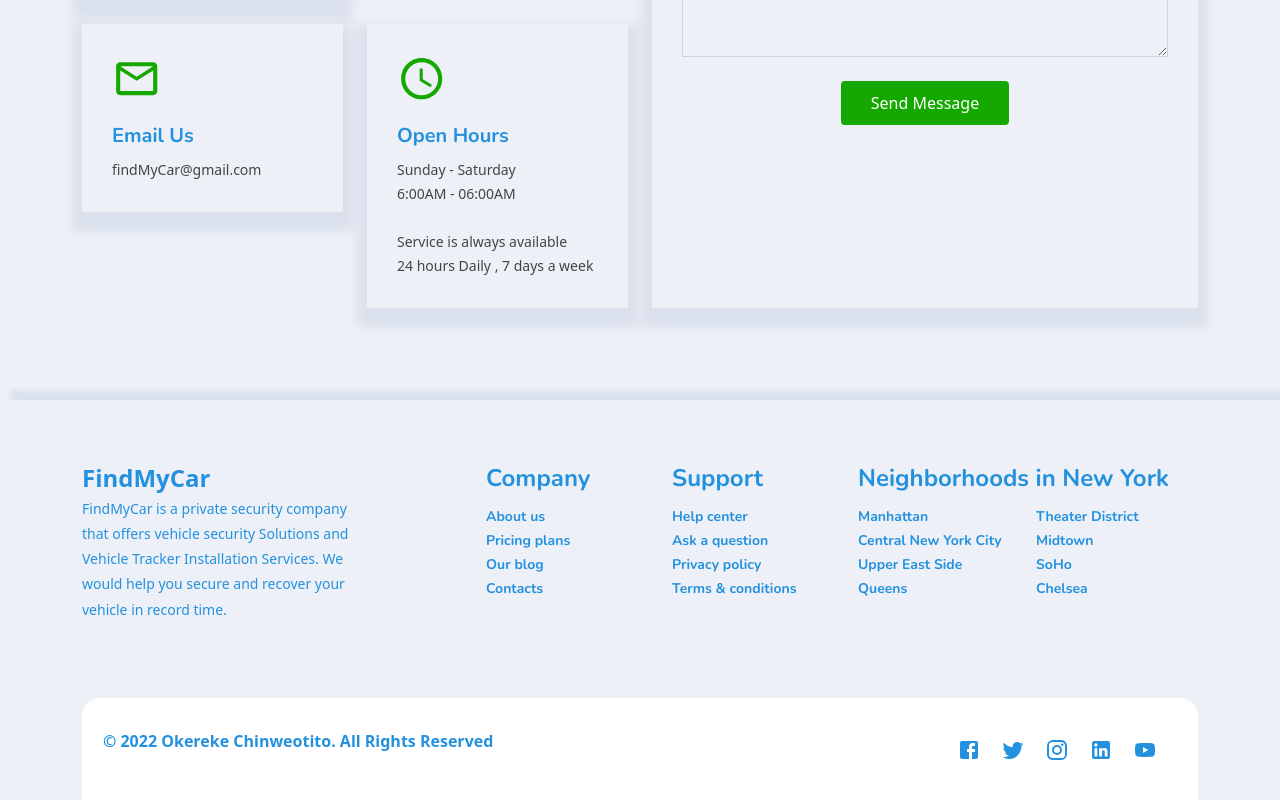
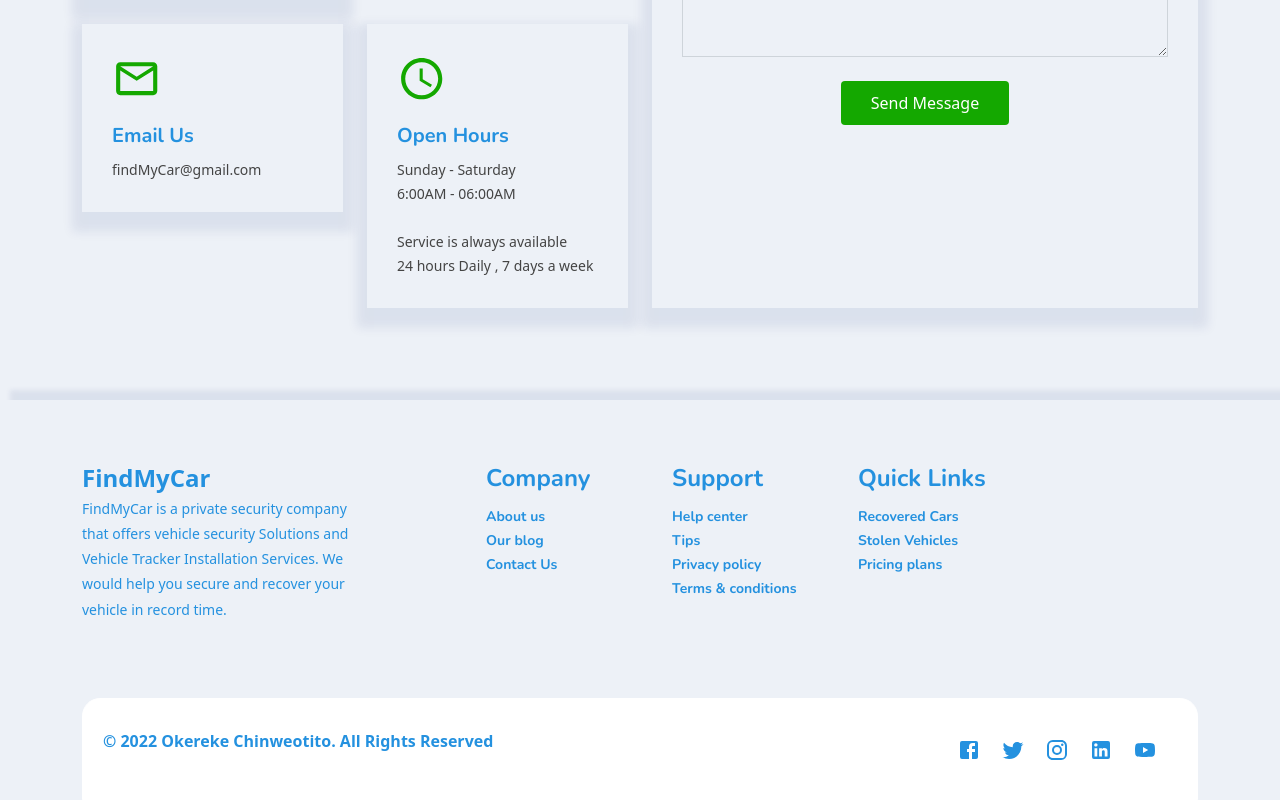
Before and after one commit to okerekechinweotito/findmycar, a React (Create React App) app: page / in a window 1280 px wide. Shown: the part 6180-6980 px from the top of the page. Built offline with nearby package versions, Linux system fonts and the light colour scheme; some icons are missing; a web font is replaced by a local one.

Commit message:
footer content

```diff
--- a/src/components/sections/footer/Footer.js
+++ b/src/components/sections/footer/Footer.js
@@ -41,19 +41,13 @@
 
                 <li>
                   <a href="#" className="footer-link">
-                    Pricing plans
-                  </a>
-                </li>
-
-                <li>
-                  <a href="#" className="footer-link">
                     Our blog
                   </a>
                 </li>
 
                 <li>
                   <a href="#" className="footer-link">
-                    Contacts
+                    Contact Us
                   </a>
                 </li>
               </ul>
@@ -71,7 +65,7 @@
 
                 <li>
                   <a href="#" className="footer-link">
-                    Ask a question
+                    Tips
                   </a>
                 </li>
 
@@ -90,54 +84,22 @@
 
               <ul className="footer-list">
                 <li>
-                  <p className="footer-list-title">Neighborhoods in New York</p>
+                  <p className="footer-list-title">Quick Links</p>
                 </li>
 
                 <li>
                   <a href="#" className="footer-link">
-                    Manhattan
+                    Recovered Cars
                   </a>
                 </li>
-
                 <li>
                   <a href="#" className="footer-link">
-                    Central New York City
+                    Stolen Vehicles
                   </a>
                 </li>
-
                 <li>
                   <a href="#" className="footer-link">
-                    Upper East Side
-                  </a>
-                </li>
-
-                <li>
-                  <a href="#" className="footer-link">
-                    Queens
-                  </a>
-                </li>
-
-                <li>
-                  <a href="#" className="footer-link">
-                    Theater District
-                  </a>
-                </li>
-
-                <li>
-                  <a href="#" className="footer-link">
-                    Midtown
-                  </a>
-                </li>
-
-                <li>
-                  <a href="#" className="footer-link">
-                    SoHo
-                  </a>
-                </li>
-
-                <li>
-                  <a href="#" className="footer-link">
-                    Chelsea
+                    Pricing plans
                   </a>
                 </li>
               </ul>
--- a/src/components/sections/footer/footer.css
+++ b/src/components/sections/footer/footer.css
@@ -92,7 +92,7 @@
 
 .footer-list:last-of-type {
   width: 100%;
-  column-count: 2;
+  column-count: 1;
 }
 
 .footer-list-title {
```
